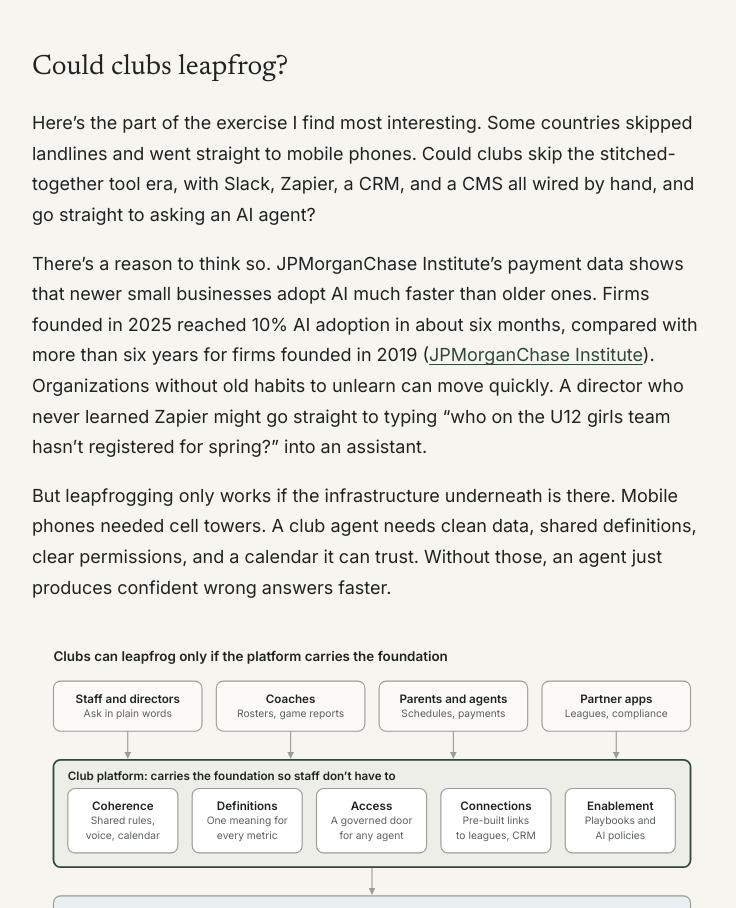
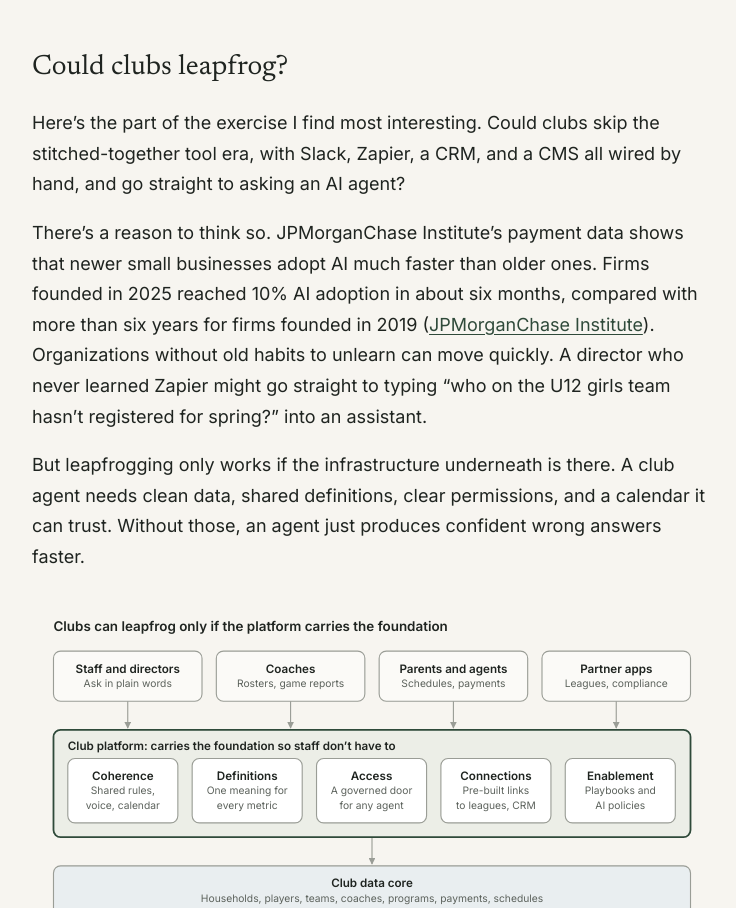
Before and after one commit to davecriswell/davecriswell.github.io, a plain HTML site: page docs/writing/reading-club-softwares-future-from-outside-the-club.html in a window 1280 px wide. Shown: the part 4954-5862 px from the top of the page, without its empty margins (112-848 px from the left). Drawn offline with Linux system fonts and the light colour scheme.

Commit message:
Remove the landline and cell tower lines from the leapfrog essay
Co-Authored-By: Claude Opus 5.5 <noreply@anthropic.com>
Claude-Session: https://claude.ai/code/session_01B7WdaVnWreCwFmmQxeWkab

```diff
--- a/docs/writing/reading-club-softwares-future-from-outside-the-club.html
+++ b/docs/writing/reading-club-softwares-future-from-outside-the-club.html
@@ -115,11 +115,11 @@
 
       <h2>Could clubs leapfrog?</h2>
 
-      <p>Here’s the part of the exercise I find most interesting. Some countries skipped landlines and went straight to mobile phones. Could clubs skip the stitched-together tool era, with Slack, Zapier, a CRM, and a CMS all wired by hand, and go straight to asking an AI agent?</p>
+      <p>Here’s the part of the exercise I find most interesting. Could clubs skip the stitched-together tool era, with Slack, Zapier, a CRM, and a CMS all wired by hand, and go straight to asking an AI agent?</p>
 
       <p>There’s a reason to think so. JPMorganChase Institute’s payment data shows that newer small businesses adopt AI much faster than older ones. Firms founded in 2025 reached 10% AI adoption in about six months, compared with more than six years for firms founded in 2019 (<a href="https://www.jpmorganchase.com/institute/all-topics/business-growth-and-entrepreneurship/understanding-ai-use-by-small-businesses" target="_blank" rel="noopener">JPMorganChase Institute</a>). Organizations without old habits to unlearn can move quickly. A director who never learned Zapier might go straight to typing “who on the U12 girls team hasn’t registered for spring?” into an assistant.</p>
 
-      <p>But leapfrogging only works if the infrastructure underneath is there. Mobile phones needed cell towers. A club agent needs clean data, shared definitions, clear permissions, and a calendar it can trust. Without those, an agent just produces confident wrong answers faster.</p>
+      <p>But leapfrogging only works if the infrastructure underneath is there. A club agent needs clean data, shared definitions, clear permissions, and a calendar it can trust. Without those, an agent just produces confident wrong answers faster.</p>
 
       <!-- Foundation diagram, redrawn as inline SVG from the diagram in Dave's draft. Styles under .leap in style.css. -->
       <figure class="leap" aria-labelledby="leap-caption">
```
